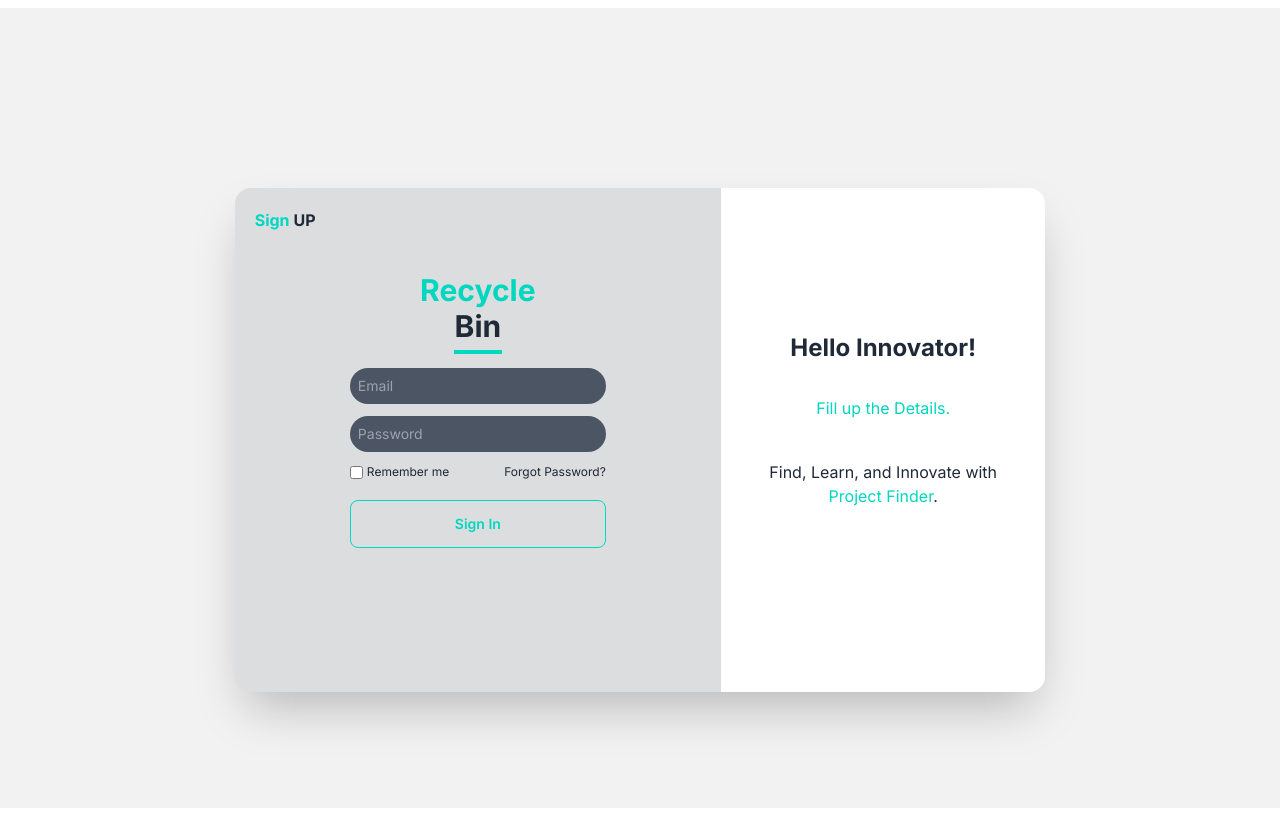
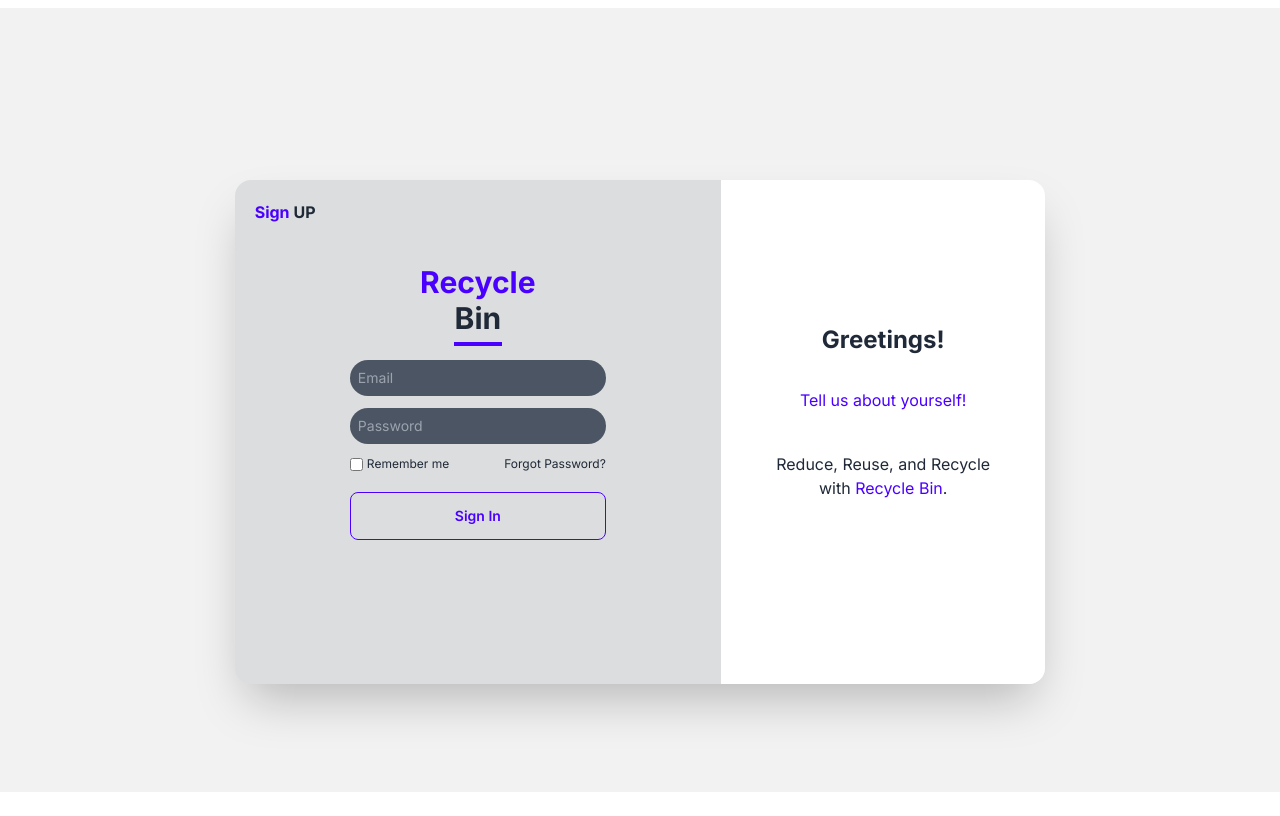
Before and after one commit to sahabji0P/recycle-bin, a Next.js app: page /auth/signin in a window 1280 px wide. Built offline with nearby package versions, Linux system fonts and the light colour scheme.

Commit message:
Some editing changes in SignUP Design.

```diff
--- a/app/auth/signin/page.tsx
+++ b/app/auth/signin/page.tsx
@@ -1,26 +1,23 @@
-
-
 export default function SignInPage() {
 
     return (
-        <div className="flex min-h-screen flex-col items-center justify-center py-2 ">
-            <main className=" flex min-h-screen w-full flex-1 flex-col items-center justify-center bg-base-200 px-8 text-center">
+        <div className="flex h-screen flex-col items-center justify-center py-2 ">
+            <main className=" flex h-screen w-full flex-1 flex-col items-center justify-center bg-base-200 px-8 text-center">
                 <div className="mt-28 flex w-full max-w-4xl flex-col rounded-2xl shadow-2xl md:mt-16 md:w-2/3 md:flex-row ">
                     <div className="w-full rounded-t-2xl bg-base-content/10 p-5 md:w-3/5 md:rounded-l-2xl md:rounded-r-none">
                         <div className="text-left font-bold">
-                            <span className="mr-1 font-bold text-accent">Sign</span>UP
+                            <span className="mr-1 font-bold text-primary">Sign</span>UP
                         </div>
 
                         <div className="py-10">
-                            <span className="mb text-3xl font-bold text-accent">
+                            <span className="mb text-3xl font-bold text-primary">
                                 Recycle</span> <h2 className="mb text-3xl font-bold">Bin</h2>
 
 
-                            <div className="mb-2 inline-block w-12 border-2 border-accent"></div>
+                            <div className="mb-2 inline-block w-12 border-2 border-primary"></div>
 
                             <div className="flex flex-col items-center rounded">
                                 <div className="mb-3 flex w-64 items-center rounded-3xl bg-gray-600 p-2 ">
-                                    {/* <FaRegEnvelope className="mr-2 text-white" /> */}
                                     <input
                                         type="email"
                                         name="email"
@@ -30,7 +27,7 @@ export default function SignInPage() {
                                 </div>
 
                                 <div className="mb-3 flex w-64 items-center rounded-3xl bg-gray-600 p-2">
-                                    {/* <MdLockOutline className="mr-2 text-white" /> */}
+
                                     <input
                                         type="password"
                                         name="password"
@@ -48,7 +45,7 @@ export default function SignInPage() {
                                         Forgot Password?
                                     </a>
                                 </div>
-                                <a href="#" className="btn btn-outline btn-accent btn-wide">
+                                <a href="#" className="btn btn-outline btn-primary btn-wide">
                                     Sign In
                                 </a>
                             </div>
@@ -57,12 +54,12 @@ export default function SignInPage() {
                     {/*sign in section*/}
 
                     <div className="mb-24 w-full rounded-b-2xl bg-base-100 px-12 py-36 md:mb-0 md:w-2/5 md:rounded-bl-none md:rounded-br-2xl md:rounded-tr-2xl">
-                        <h2 className="mb-2 text-2xl font-bold">Hello Innovator!</h2>
+                        <h2 className="mb-2 text-2xl font-bold">Greetings!</h2>
                         <div className="mb-2 inline-block w-12 border-2 border-white"></div>
-                        <p className="mb-10 text-accent">Fill up the Details.</p>
+                        <p className="mb-10 text-primary">Tell us about yourself!</p>
                         <p className="mb-10">
-                            Find, Learn, and Innovate with{" "}
-                            <span className="text-accent">Project Finder</span>.
+                            Reduce, Reuse, and Recycle with{" "}
+                            <span className="text-primary">Recycle Bin</span>.
                         </p>
                     </div>
                 </div>
```
